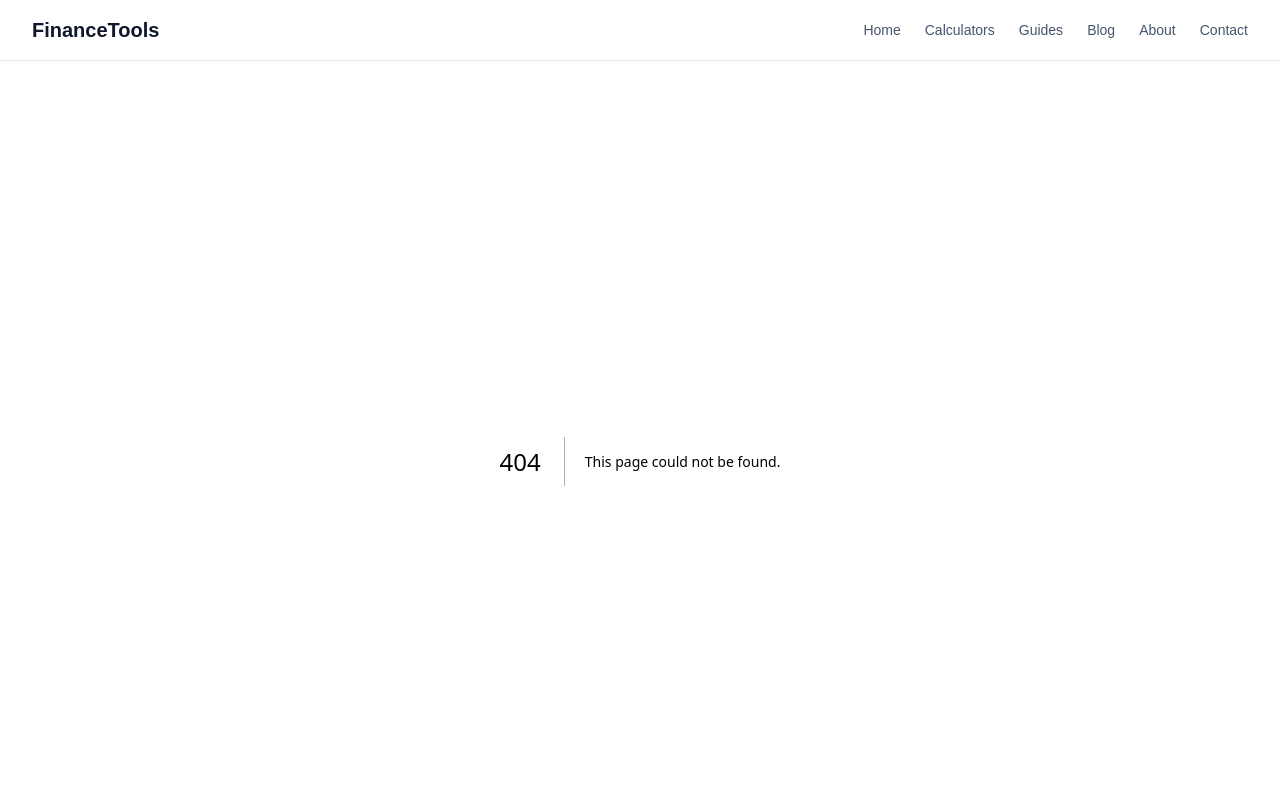
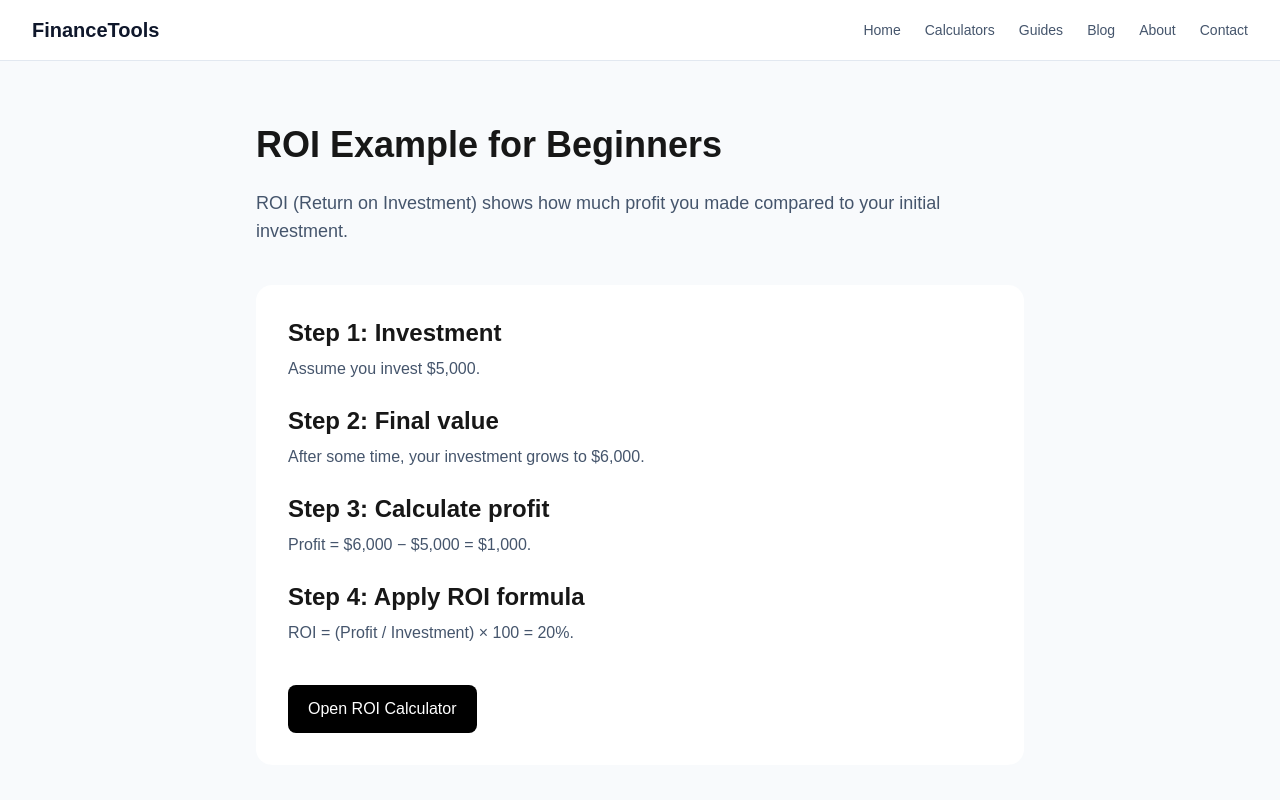
Before and after one commit to alameersam/finance-tools, a Next.js app: page /guides/roi-example in a window 1280 px wide. Before the commit this address had no page. Shown: the top 800 px of the page. Built offline with nearby package versions, Linux system fonts and the light colour scheme.

Commit message:
add roi example article

```diff
--- a/app/guides/page.tsx
+++ b/app/guides/page.tsx
@@ -87,6 +87,17 @@ const guides = [
   description: "Step-by-step compound interest example for beginners.",
   href: "/guides/compound-interest-example",
   category: "Savings",
+},{
+  title: "Compound Interest Example",
+  description: "Step-by-step compound interest example for beginners.",
+  href: "/guides/compound-interest-example",
+  category: "Savings",
+},
+{
+  title: "ROI Example for Beginners",
+  description: "Simple ROI example to understand investment returns.",
+  href: "/guides/roi-example",
+  category: "Investing",
 },
 ];
 
--- /dev/null
+++ b/app/guides/roi-example/page.tsx
@@ -0,0 +1,61 @@
+import type { Metadata } from "next";
+
+export const metadata: Metadata = {
+  title: "ROI Example for Beginners",
+  description:
+    "Learn how to calculate ROI with a simple example and understand investment returns.",
+};
+
+export default function ROIExamplePage() {
+  return (
+    <main className="min-h-screen bg-slate-50 px-6 py-16">
+      <article className="mx-auto max-w-3xl">
+        <h1 className="text-4xl font-bold">
+          ROI Example for Beginners
+        </h1>
+
+        <p className="mt-6 text-lg text-slate-600">
+          ROI (Return on Investment) shows how much profit you made compared to
+          your initial investment.
+        </p>
+
+        <section className="mt-10 space-y-6 bg-white p-8 rounded-2xl">
+          <div>
+            <h2 className="text-2xl font-semibold">Step 1: Investment</h2>
+            <p className="mt-2 text-slate-600">
+              Assume you invest $5,000.
+            </p>
+          </div>
+
+          <div>
+            <h2 className="text-2xl font-semibold">Step 2: Final value</h2>
+            <p className="mt-2 text-slate-600">
+              After some time, your investment grows to $6,000.
+            </p>
+          </div>
+
+          <div>
+            <h2 className="text-2xl font-semibold">Step 3: Calculate profit</h2>
+            <p className="mt-2 text-slate-600">
+              Profit = $6,000 − $5,000 = $1,000.
+            </p>
+          </div>
+
+          <div>
+            <h2 className="text-2xl font-semibold">Step 4: Apply ROI formula</h2>
+            <p className="mt-2 text-slate-600">
+              ROI = (Profit / Investment) × 100 = 20%.
+            </p>
+          </div>
+
+          <a
+            href="/roi-calculator"
+            className="inline-block mt-4 bg-black text-white px-5 py-3 rounded-lg"
+          >
+            Open ROI Calculator
+          </a>
+        </section>
+      </article>
+    </main>
+  );
+}
```
